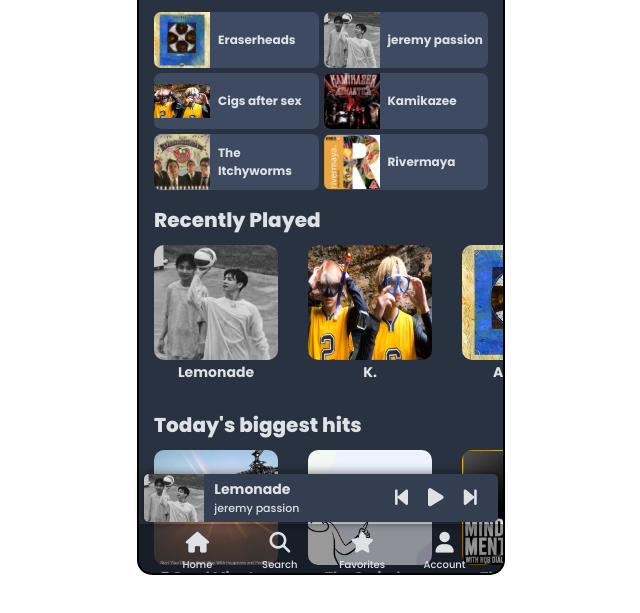
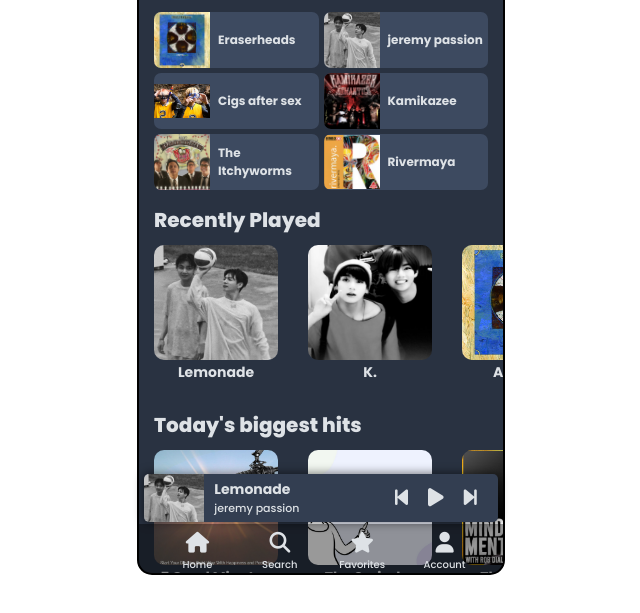
Before and after one commit to jkyeeee/eloksin, a plain HTML site: page index.html in a window 1280 px wide. Shown: the part 161-774 px from the top of the page, without its empty margins (319-959 px from the left). Drawn offline with Linux system fonts and the light colour scheme; a web font is replaced by a local one.

Commit message:
Update index.html

```diff
--- a/index.html
+++ b/index.html
@@ -151,7 +151,7 @@
                         </div>
                         <div class="swiper-slide">
                             <div class="imgCon">
-                                <img src="images/parokya.jpg" onclick="songChoice(1)">
+                                <img src="images/tk.jpg" onclick="songChoice(1)">
                             </div>
                             <div class="showDetails">
                                 <p class="showTitle">K.</p>
```
